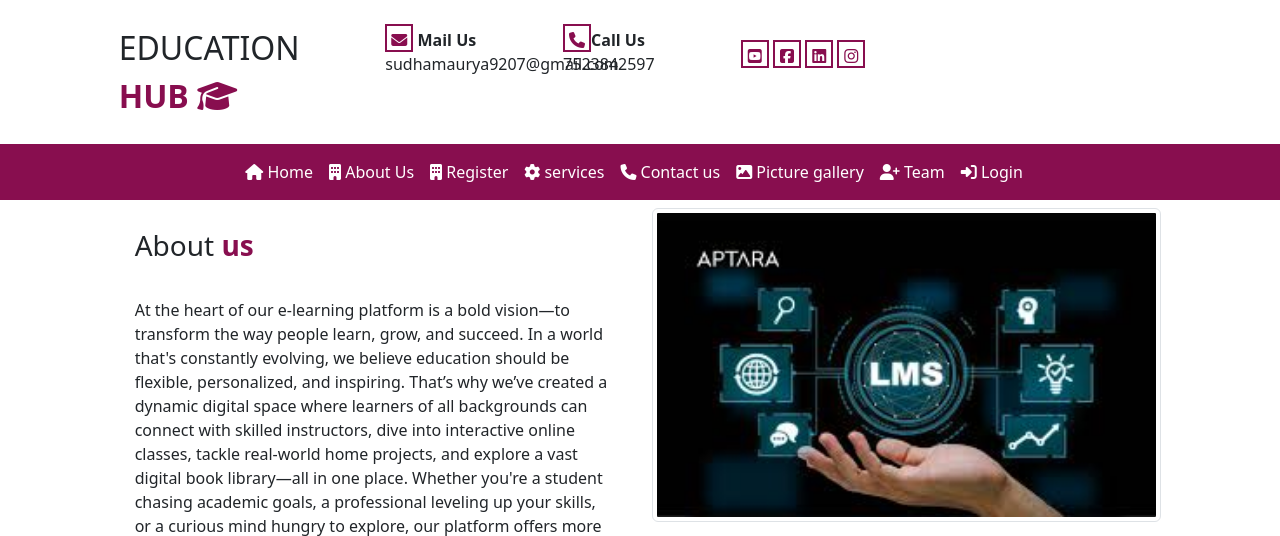
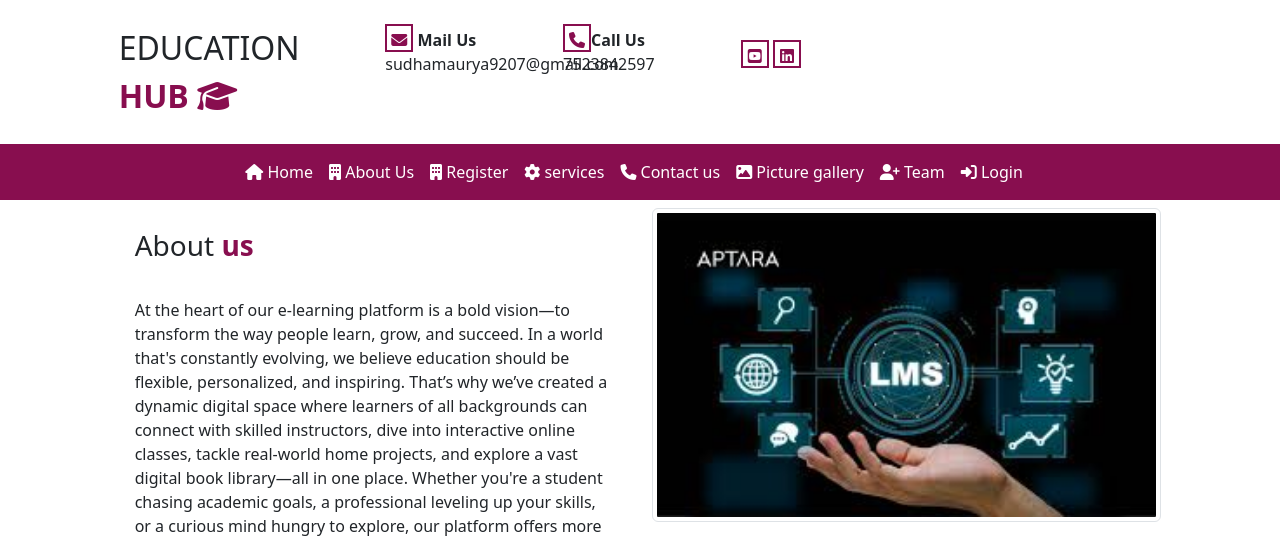
Before and after one commit to sudhamaurya9207-spec/Learning-Management-System, a Django app: page /aboutus/ in a window 1280 px wide. Shown: the top 536 px of the page. Run offline with Django 5.2, Linux system fonts and the light colour scheme; some libraries are stand-ins or nearby versions.

Commit message:
Update base.html

```diff
--- a/templates/base.html
+++ b/templates/base.html
@@ -173,9 +173,9 @@
 
 
                        <a href="https://youtube.com/@study_sparkofficial?si=QC9pnbBiDBmivZWb"><i class="fa-brands fa-square-youtube ic"></i></a>
-                       <a href="https://www.facebook.com/share/1BLK1S3By1/"><i class="fa-brands fa-square-facebook ic"></i></a>
+
                         <a href="https://www.linkedin.com/in/sudha-maurya-89817a375?utm_source=share_via&utm_content=profile&utm_medium=member_android"><i class="fa-brands fa-linkedin ic"></i></a>
-                        <a href="https://www.instagram.com/p/DMUMOUzzmQXitlvOM67eJAq6yX-wLRpZK80oek0/?igsh=NWh4cnplMXY3dzBj"><i class="fa-brands fa-instagram ic"></i></a>
+
                     </div>
                     <div class="col-sm-2">
 
```
